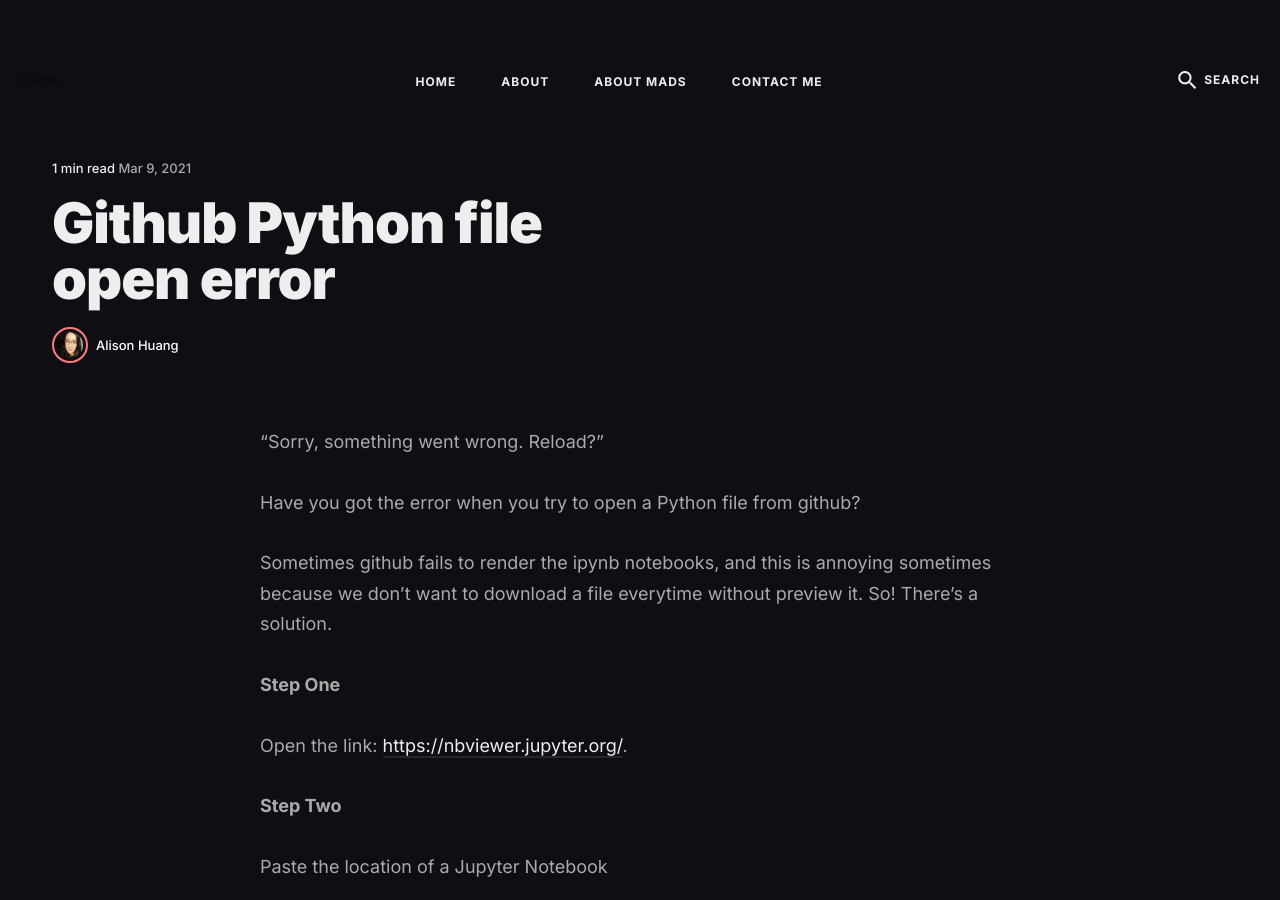
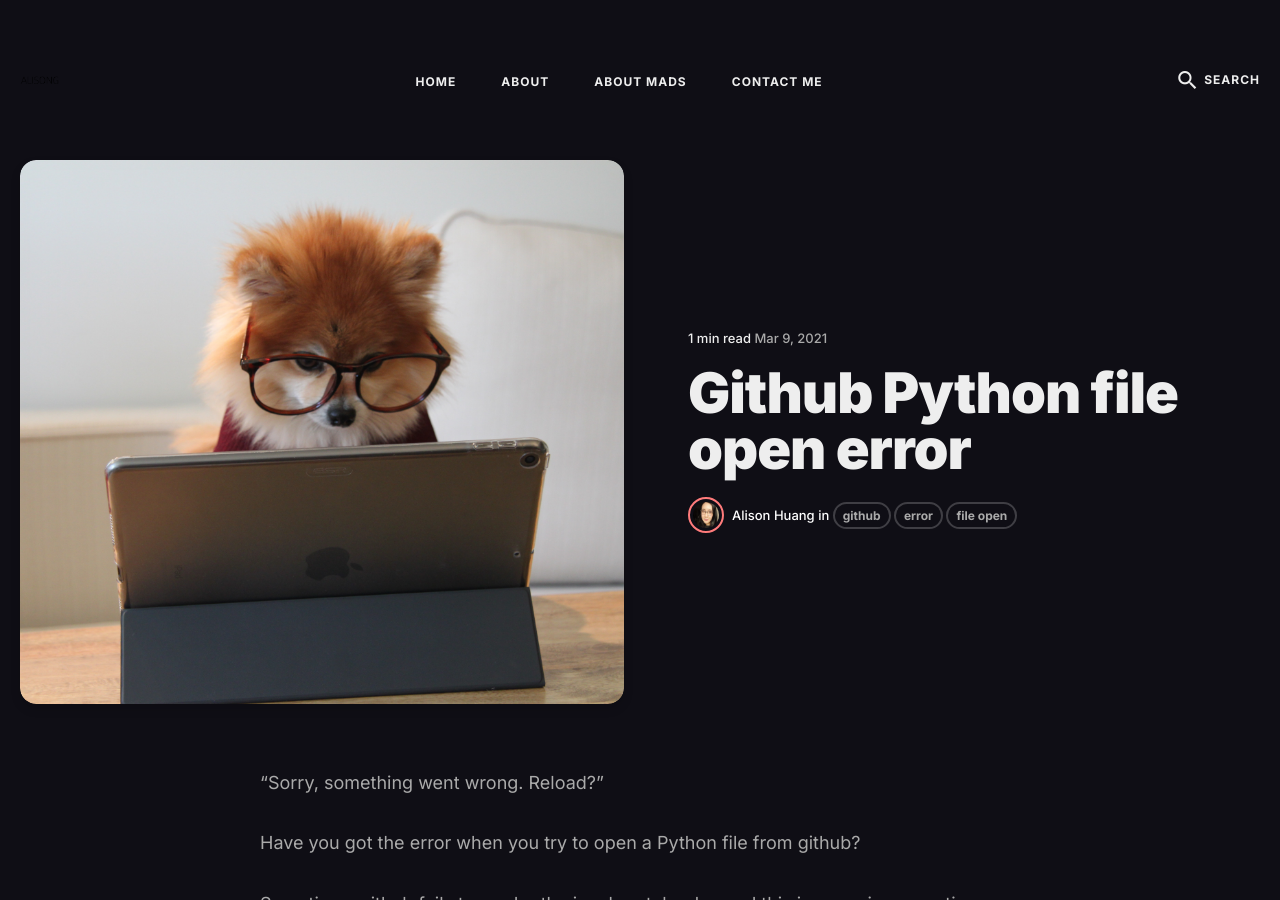
Before and after one commit to alisongh/alisongh.github.io, a Jekyll site: the page built from _posts/2021-03-13-Github-Python-file-open-error.md, in a window 1280 px wide and 900 px high. Built offline with Jekyll 4.4.1, drawn with Linux system fonts in a browser that asks for light colours; nearby versions of some CDN libraries; our own code applies the rules of GitHub Pages for plain Markdown files; comment, search, counter and statistics services are not loaded.

Commit message:
Update 2021-03-13-Github-Python-file-open-error.md

```diff
--- a/_posts/2021-03-13-Github-Python-file-open-error.md
+++ b/_posts/2021-03-13-Github-Python-file-open-error.md
@@ -1,10 +1,9 @@
 ---
+layout: post
 title: Github Python file open error
 date: 2021-03-09
-music-id: 26501492
-categories:
-- General
-feature_image: "https://picsum.photos/2560/600?image=1"
+image: '/images/08.jpg'
+tags: [github, error, file open]
 ---
 
 
```
